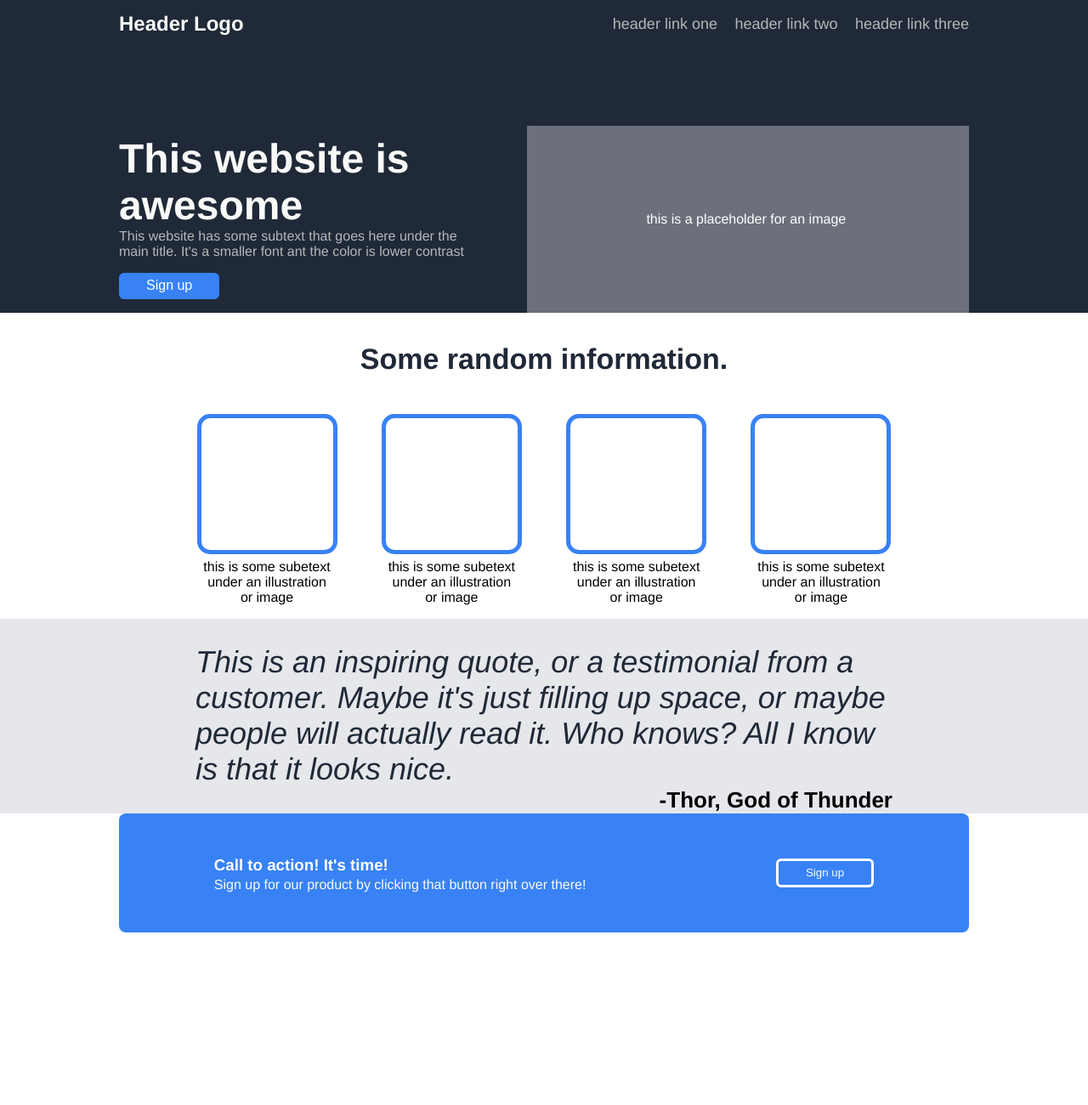
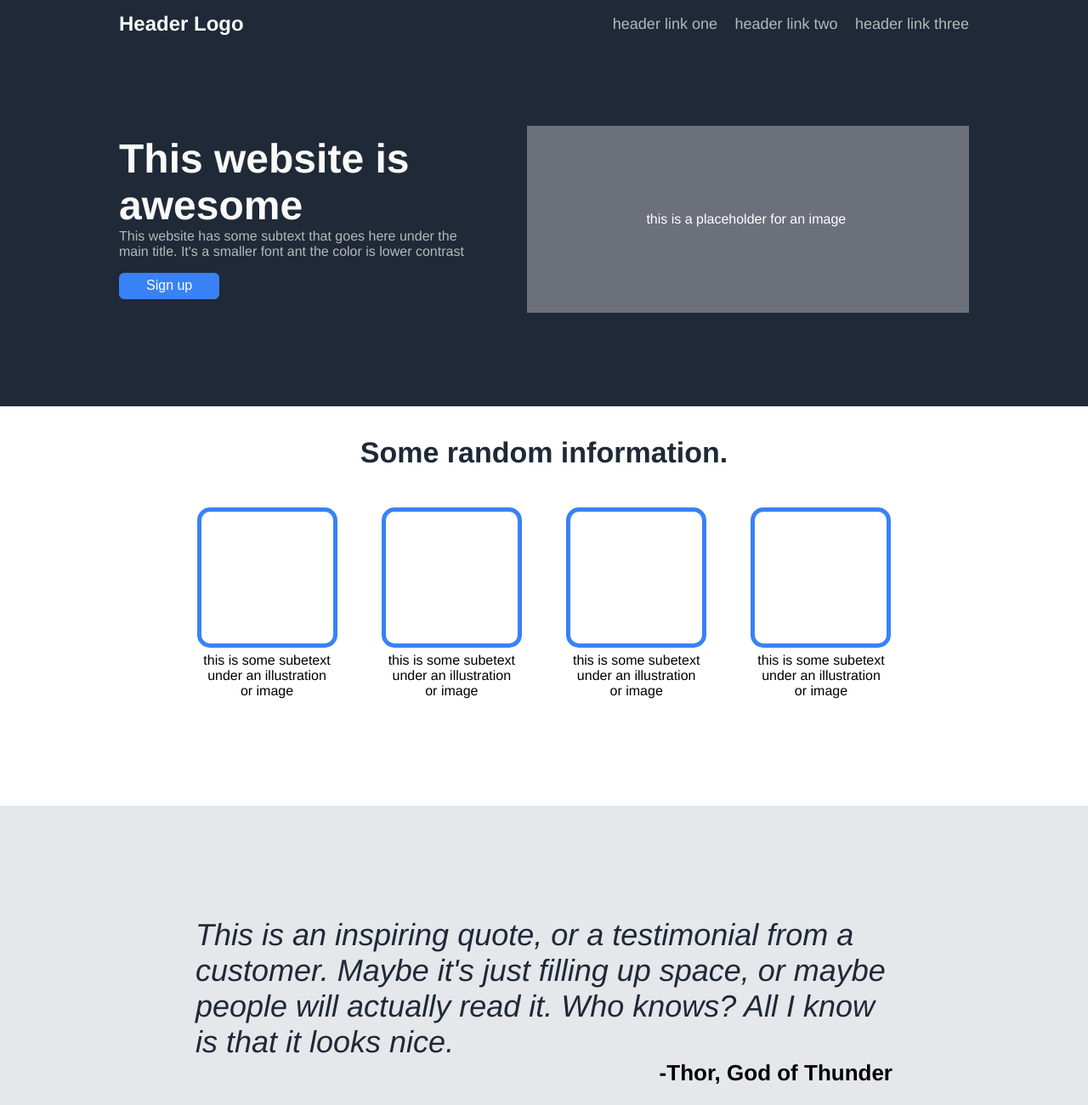
Before and after one commit to sevelev/flexbox-project, a plain HTML site: page index.html in a window 1280 px wide. Shown: the top 1300 px of the page at 85% size. Before the commit the page ends 1097 px from the top, so only its background shows below. Drawn offline with Linux system fonts and the light colour scheme.

Commit message:
finished html, css

```diff
--- a/style.css
+++ b/style.css
@@ -12,7 +12,7 @@ body {
     display: flex;
     flex-direction: column;
     width: 100vw;
-    height: 500px;
+    min-height: 480px;
     margin: -10px;
     align-items: center;
     color: white;
@@ -87,7 +87,7 @@ body {
 .body-top-section-container {
     display: flex;
     flex-direction: column;
-    height: 480px;
+    min-height: 480px;
     align-items: center;
 
 }
@@ -131,7 +131,7 @@ body {
     display: flex;
     justify-content: center;
     align-items: center;
-    height: 430px;
+    min-height: 430px;
     background-color: #e5e7eb;
     width: 100vw;
 }
@@ -164,7 +164,7 @@ body {
     display: flex;
     justify-content: center;
     align-items: center;
-    height: 400px;
+    min-height: 340px;
 }
 
 .footer-box {
@@ -173,7 +173,7 @@ body {
     align-items: center;
     background-color: #3882f6;
     width: 1000px;
-    height: 140px;
+    height: 120px;
     border: none;
     border-radius: 8px;
     color: white;
```
